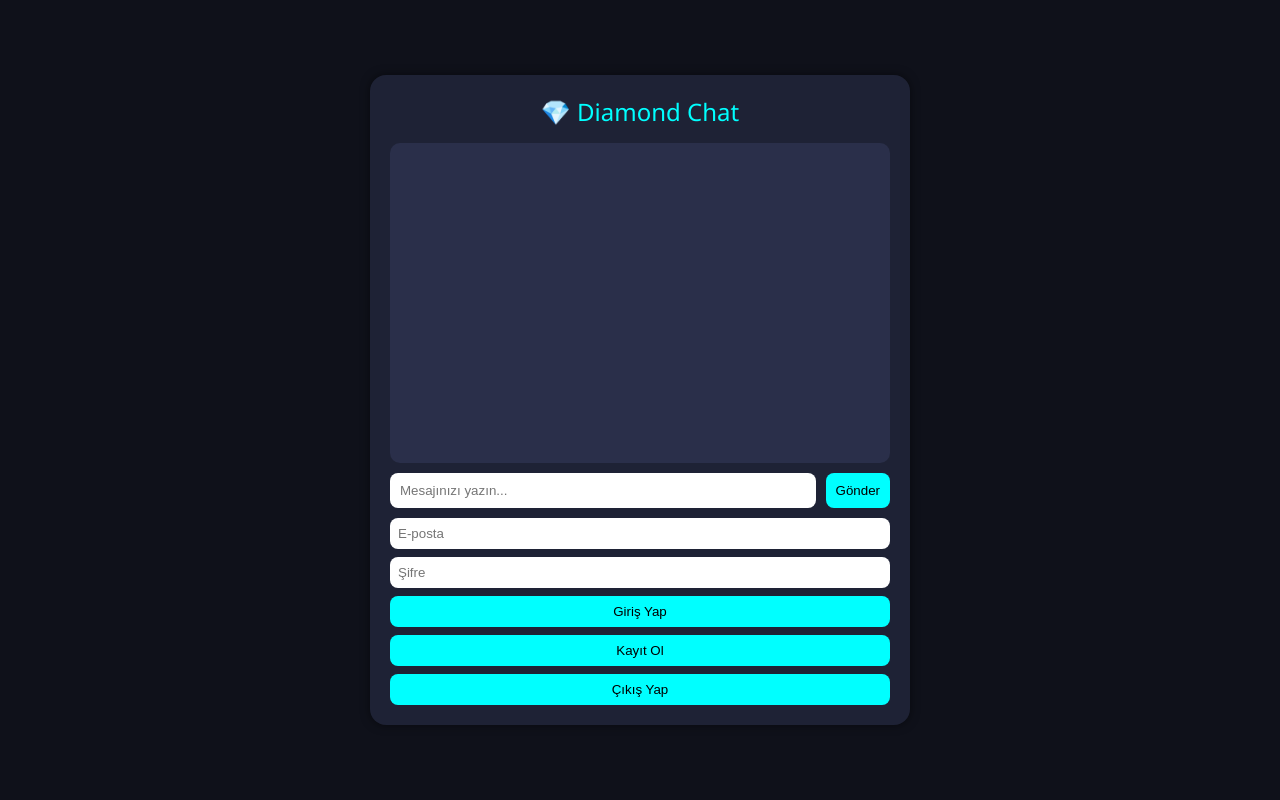
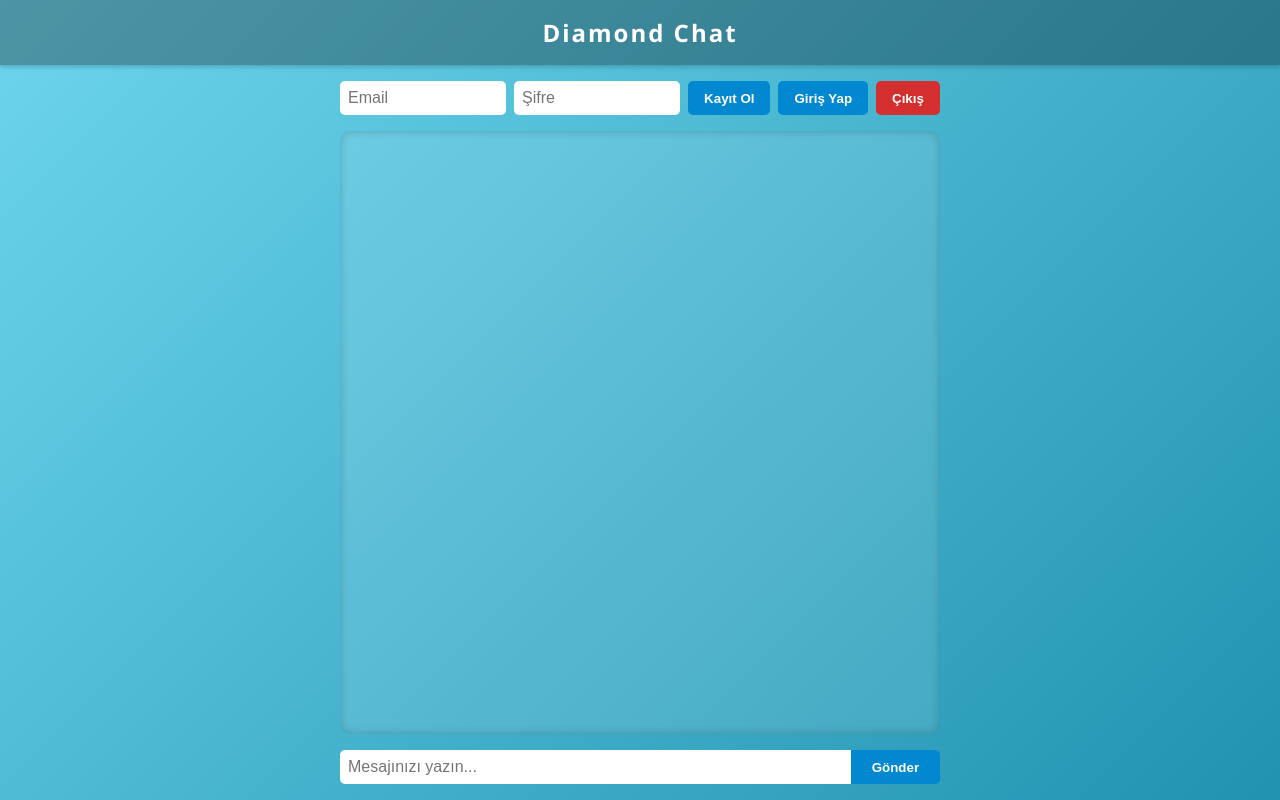
Before and after one commit to nihatsirinn/diamond-chat, a plain HTML site: page index.html in a window 1280 px wide. Drawn offline with Linux system fonts and the light colour scheme; no server answers.

Commit message:
Update index.html

```diff
--- a/index.html
+++ b/index.html
@@ -1,28 +1,145 @@
 <!DOCTYPE html>
-<html lang="en">
+<html lang="tr">
 <head>
   <meta charset="UTF-8" />
-  <meta name="viewport" content="width=device-width, initial-scale=1.0"/>
+  <meta name="viewport" content="width=device-width, initial-scale=1" />
   <title>Diamond Chat</title>
-  <link rel="stylesheet" href="style.css" />
+  <style>
+    body {
+      font-family: 'Segoe UI', Tahoma, Geneva, Verdana, sans-serif;
+      background: linear-gradient(135deg, #6dd5ed, #2193b0);
+      color: #fff;
+      margin: 0;
+      display: flex;
+      flex-direction: column;
+      height: 100vh;
+    }
+    header {
+      background-color: rgba(0,0,0,0.3);
+      padding: 1rem;
+      text-align: center;
+      font-size: 1.5rem;
+      font-weight: 700;
+      letter-spacing: 2px;
+      box-shadow: 0 2px 5px rgba(0,0,0,0.2);
+    }
+    main {
+      flex: 1;
+      display: flex;
+      flex-direction: column;
+      padding: 1rem;
+      max-width: 600px;
+      margin: auto;
+      width: 100%;
+    }
+    #chat-box {
+      flex: 1;
+      background: rgba(255,255,255,0.1);
+      border-radius: 10px;
+      padding: 1rem;
+      overflow-y: auto;
+      margin-bottom: 1rem;
+      box-shadow: inset 0 0 10px rgba(0,0,0,0.2);
+      font-size: 0.9rem;
+      line-height: 1.3;
+    }
+    #chat-box div {
+      margin-bottom: 0.5rem;
+      word-wrap: break-word;
+    }
+    #message-input {
+      width: calc(100% - 100px);
+      padding: 0.5rem;
+      border-radius: 5px 0 0 5px;
+      border: none;
+      outline: none;
+      font-size: 1rem;
+    }
+    #send-button {
+      width: 90px;
+      background-color: #0288d1;
+      border: none;
+      border-radius: 0 5px 5px 0;
+      color: white;
+      font-weight: 600;
+      cursor: pointer;
+      transition: background-color 0.3s ease;
+    }
+    #send-button:hover {
+      background-color: #026fa4;
+    }
+    .auth-container {
+      display: flex;
+      gap: 0.5rem;
+      margin-bottom: 1rem;
+      justify-content: center;
+      flex-wrap: wrap;
+    }
+    .auth-container input {
+      padding: 0.5rem;
+      border-radius: 5px;
+      border: none;
+      outline: none;
+      font-size: 1rem;
+      width: 150px;
+      max-width: 100%;
+    }
+    .auth-container button {
+      padding: 0.5rem 1rem;
+      border-radius: 5px;
+      border: none;
+      background-color: #0288d1;
+      color: white;
+      font-weight: 600;
+      cursor: pointer;
+      transition: background-color 0.3s ease;
+    }
+    .auth-container button:hover {
+      background-color: #026fa4;
+    }
+    #logout {
+      background-color: #d32f2f;
+    }
+    #logout:hover {
+      background-color: #9a2424;
+    }
+    @media (max-width: 480px) {
+      #message-input {
+        width: 100%;
+        border-radius: 5px;
+        margin-bottom: 0.5rem;
+      }
+      #send-button {
+        width: 100%;
+        border-radius: 5px;
+      }
+      .auth-container {
+        flex-direction: column;
+        align-items: center;
+      }
+      .auth-container input,
+      .auth-container button {
+        width: 100%;
+      }
+    }
+  </style>
 </head>
 <body>
-  <div class="chat-container">
-    <div class="header">💎 Diamond Chat</div>
-    <div id="chat-box" class="chat-box"></div>
-    <div class="input-area">
-      <input type="text" id="message-input" placeholder="Mesajınızı yazın..." />
+  <header>Diamond Chat</header>
+  <main>
+    <div class="auth-container">
+      <input type="email" id="email" placeholder="Email" autocomplete="username" />
+      <input type="password" id="password" placeholder="Şifre" autocomplete="current-password" />
+      <button id="signup">Kayıt Ol</button>
+      <button id="login">Giriş Yap</button>
+      <button id="logout">Çıkış</button>
+    </div>
+    <div id="chat-box"></div>
+    <div style="display:flex;">
+      <input type="text" id="message-input" placeholder="Mesajınızı yazın..." autocomplete="off" />
       <button id="send-button">Gönder</button>
     </div>
-    <div class="auth-area">
-      <input type="email" id="email" placeholder="E-posta" />
-      <input type="password" id="password" placeholder="Şifre" />
-      <button id="login">Giriş Yap</button>
-      <button id="signup">Kayıt Ol</button>
-      <button id="logout">Çıkış Yap</button>
-    </div>
-  </div>
-
-  <script type="module" src="script.js"></script>
+  </main>
+  <script type="module" src="./script.js"></script>
 </body>
 </html>
```
